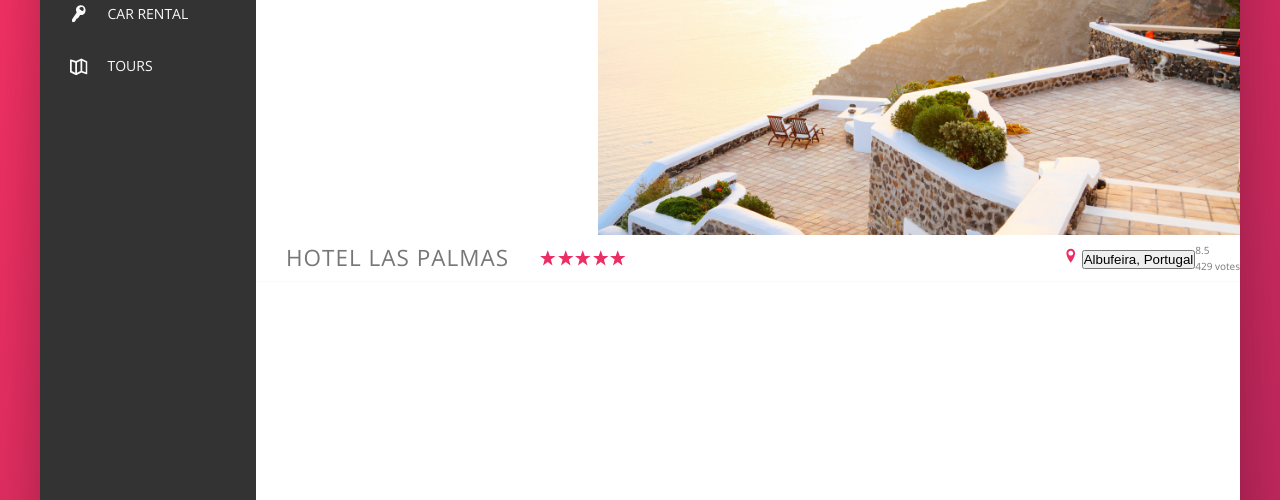
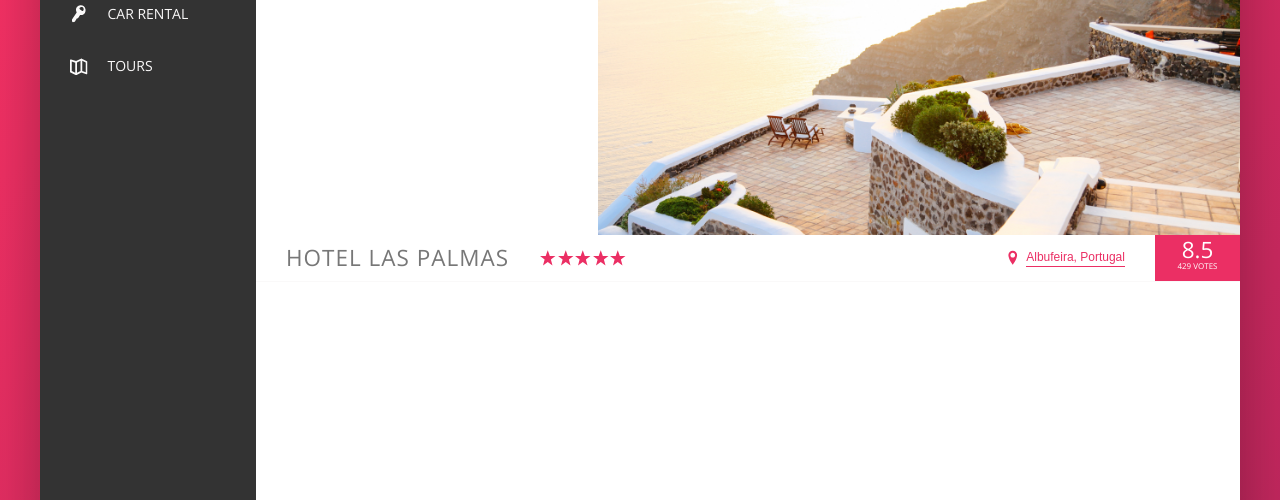
Before and after one commit to JohnPaulFich/trillo, a website: page index.html in a window 1280 px wide. Shown: the part 300-800 px from the top of the page. Drawn offline with nearby package versions, Linux system fonts and the light colour scheme.

Commit message:
wrapping up hotel overview section

```diff
--- a/sass/_components.scss
+++ b/sass/_components.scss
@@ -250,18 +250,79 @@
 	}
 
 	&__location {
+		font-size: 1.2rem;
+		display: flex;
+		align-items: center;
+	}
+
+	&__icon-location {
+		margin-right: .5rem;
 	}
 
 	&__rating {
-
+		background-color: var(--color-primary);
+		color: #fff;
+		margin-left: 3rem;
+		padding: 0 2.25rem;
+		align-self: stretch;
+		display: flex;
+		align-items: center;
+		justify-content: center;
+		flex-direction: column;
 	}
 
 	&__rating-average {
-
+		font-size: 2.25rem;
+		font-weight: 300;
 	}
 
 	&__rating-count {
-
+		font-size: .8rem;
+		text-transform: uppercase;
+		text-align: center;
 	}
 
 }
+
+
+////////////////////////////////////
+// OVERVIEW BUTTON
+
+.btn-inline {
+	border: none;
+	color: var(--color-primary);
+	font-size: inherit;
+	border-bottom: 1px solid currentColor;
+	padding-bottom: 2px;
+	display: inline-block;
+	background-color: transparent;
+	cursor: pointer;
+	transition: all .2s;
+
+	&:hover {
+		color: var(--color-grey-dark-1);
+	}
+
+	&:focus {
+		outline: none;
+		animation: pulsate 1s infinite;
+	}
+}
+
+@keyframes pulsate {
+
+	0% {
+		transform: scale(1);
+		box-shadow: none;
+	}
+
+	50% {
+		transform: scale(1.05);
+		box-shadow: 0 1rem 4rem rgba(0,0,0,.25);
+	}
+
+	100% {
+		transform: scale(1);
+		box-shadow: none;
+	}
+}
```
Also changed, not shown: css/style.css.
